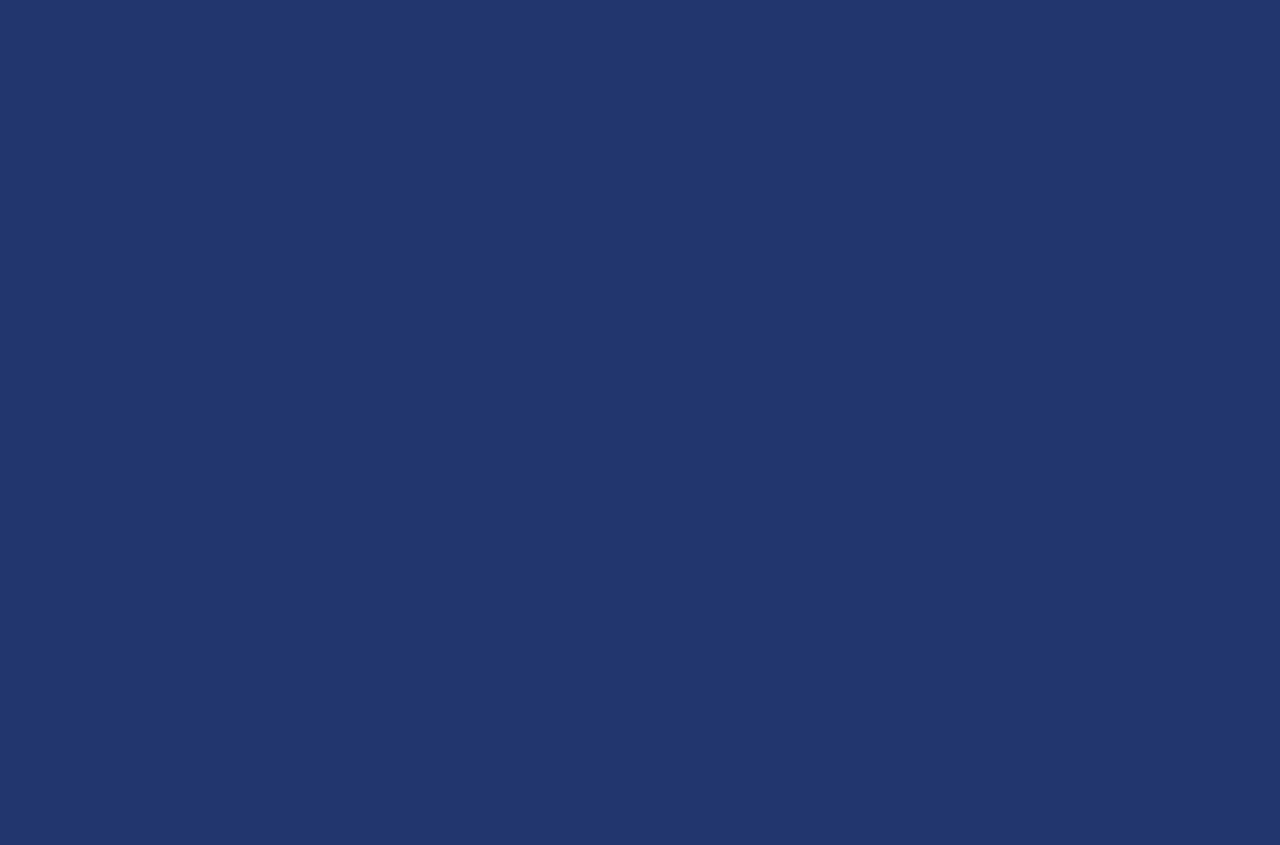
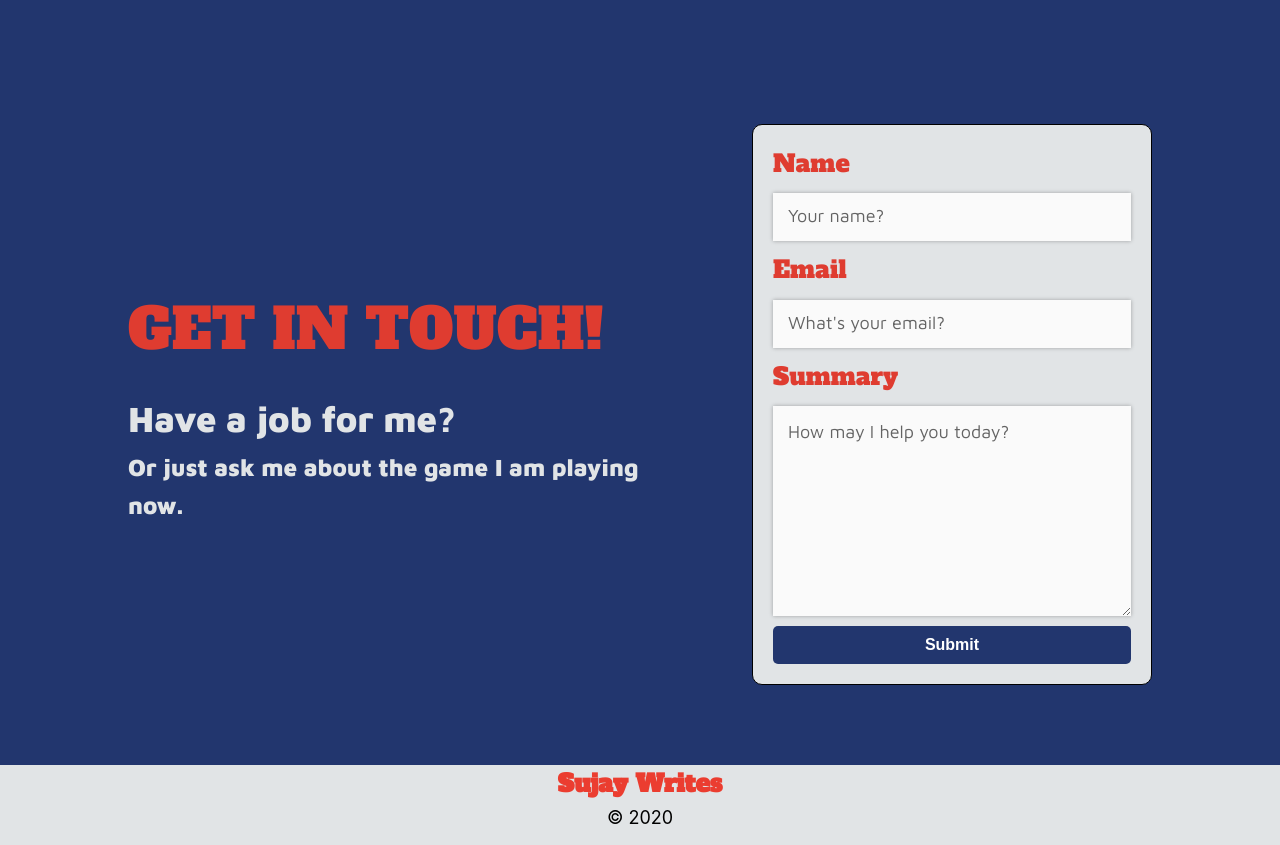
Before and after one commit to avsssai/baba-blog, a Next.js app: page / in a window 1280 px wide. Shown: the part 740-1585 px from the top of the page. Before the commit the page ends 800 px from the top, so only its background shows below. Built offline with nearby package versions, Linux system fonts and the light colour scheme.

Commit message:
landing page done, to integrate firebase

```diff
--- a/pages/index.js
+++ b/pages/index.js
@@ -43,6 +43,57 @@ export default function Home() {
 					<div className={styles.image} id={styles.img9}></div>
 				</div>
 			</div>
+			<div className={styles.contact}>
+				<div className={styles.contentWrapper}>
+					<div className={styles.leftContact}>
+						<div className={styles.contactHeader}>
+							GET IN TOUCH!
+						</div>
+
+						<div className={styles.contactSubHeader}>
+							Have a job for me? <br />
+							Or just ask me about the game I am playing now.
+						</div>
+					</div>
+					<div className={styles.rightContact}>
+						<div className={styles.formWrapper}>
+							<form action='#' className={styles.form}>
+								<label for='name' className={styles.label}>
+									Name
+								</label>
+								<input
+									type='text'
+									placeholder='Your name?'
+									className={styles.input}
+								/>
+								<label for='email' className={styles.label}>
+									Email
+								</label>
+								<input
+									type='text'
+									placeholder="What's your email?"
+									className={styles.input}
+								/>
+								<label for='summary' className={styles.label}>
+									Summary
+								</label>
+								<textarea
+									name='summary'
+									className={styles.input}
+									id='summary'
+									cols=''
+									placeholder='How may I help you today?'
+									rows='10'></textarea>
+								<button type='submit'>Submit</button>
+							</form>
+						</div>
+					</div>
+				</div>
+			</div>
+			<footer className={styles.footer}>
+				<div className={styles.logo}>Sujay Writes</div>
+				<div className={styles.copyright}>&#169; 2020</div>
+			</footer>
 		</Layout>
 	);
 }
--- a/styles/blogStyles.module.css
+++ b/styles/blogStyles.module.css
@@ -3,7 +3,6 @@
 
 	padding: 1rem;
 	background-color: white;
-	margin: 5vh auto;
 }
 .headerContent {
 	display: flex;
--- a/styles/index.module.css
+++ b/styles/index.module.css
@@ -39,10 +39,12 @@
 	flex-wrap: wrap;
 	height: 50%;
 	width: 500px;
+	box-shadow: 0 5px 10px rgba(154, 160, 185, 0.05),
+		0 15px 40px rgba(166, 173, 201, 0.2);
 }
 .rightSlab > .image {
-	max-width: 30%;
-	min-width: 30%;
+	max-width: 33.33%;
+	min-width: 33.33%;
 	min-height: 25%;
 }
 
@@ -153,6 +155,119 @@
 	background-size: cover;
 }
 
+.contact {
+	height: fit-content;
+	width: 100vw;
+}
+.contentWrapper {
+	width: 80%;
+	height: 60%;
+	margin: 10vh auto;
+	display: flex;
+	align-items: center;
+	justify-content: space-between;
+}
+.leftContact,
+.rigthContact {
+	max-width: 50%;
+}
+.contactSubHeader::first-line {
+	font-size: 36px;
+}
+.contactSubHeader {
+	font-family: "Maven Pro", sans-serif;
+
+	font-size: 24px;
+	color: #e1e4e6;
+	font-weight: 800;
+}
+.contactHeader {
+	font-size: 56px;
+	color: #df3c30;
+	margin-bottom: 2vh;
+
+	font-family: "Alfa Slab One", cursive;
+}
+
+.formWrapper {
+	box-sizing: border-box;
+	width: 50%;
+}
+.form {
+	display: flex;
+	flex-direction: column;
+	width: 400px;
+	border: 1px solid black;
+	padding: 20px;
+	border-radius: 10px;
+	background-color: #e1e4e6;
+	justify-content: space-between;
+}
+.input {
+	/*   padding:10px;
+	margin:10px 0;
+	border-radius:10px;
+	   border: 2px solid #eee;
+	  display:block;
+   */
+	padding: 15px;
+	margin: 10px 0;
+	font-size: 16px;
+
+	background-color: #fafafa;
+	border: 0;
+	box-shadow: 0 0 4px rgba(0, 0, 0, 0.3);
+	transition: 0.3s box-shadow;
+}
+.input:hover {
+	background-color: #fafafa;
+	border: 0;
+	box-shadow: 0 0 4px rgba(0, 0, 0, 0.3);
+	transition: 0.3s box-shadow;
+}
+.input::placeholder {
+	font-size: 18px;
+	color: black;
+	opacity: 0.6;
+	font-family: "Maven Pro", sans-serif;
+}
+.label {
+	font-size: 24px;
+	color: #df3c30;
+	font-family: "Alfa Slab One", cursive;
+}
+
+.form > button {
+	/* remove default behavior */
+	appearance: none;
+	-webkit-appearance: none;
+
+	/* usual styles */
+	padding: 10px;
+	border: none;
+	background-color: #22366e;
+	color: #fff;
+	font-weight: 600;
+	border-radius: 5px;
+	width: 100%;
+	font-size: 16px;
+}
+
+.footer {
+	height: 10vh;
+	background-color: #e1e4e6;
+	width: 100vw;
+	text-align: center;
+}
+
+.logo {
+	font-size: 24px;
+	color: #eb3d30;
+	font-weight: 800;
+	/* font-family: "Raleway", sans-serif; */
+	font-family: "Alfa Slab One", cursive;
+}
+
 @media (max-width: 700px) {
 	.main {
 		flex-direction: column-reverse;
@@ -189,6 +304,23 @@
 		font-size: 16px;
 		max-width: fit-content;
 		letter-spacing: 1px;
+	}
+	.contentWrapper {
+		flex-direction: column;
+	}
+	.leftContact,
+	.rigthContact {
+		max-width: 100%;
+	}
+	.contactHeader {
+		font-size: 36px;
+	}
+	.form {
+		max-width: 350px;
+		margin-bottom: 10vh;
+	}
+	.contactSubHeader {
+		margin-bottom: 10vh;
 	}
 }
 /* .container {
```
Also changed, not shown: styles/blogLandingStyles.module.css (+22 -1 lines).
